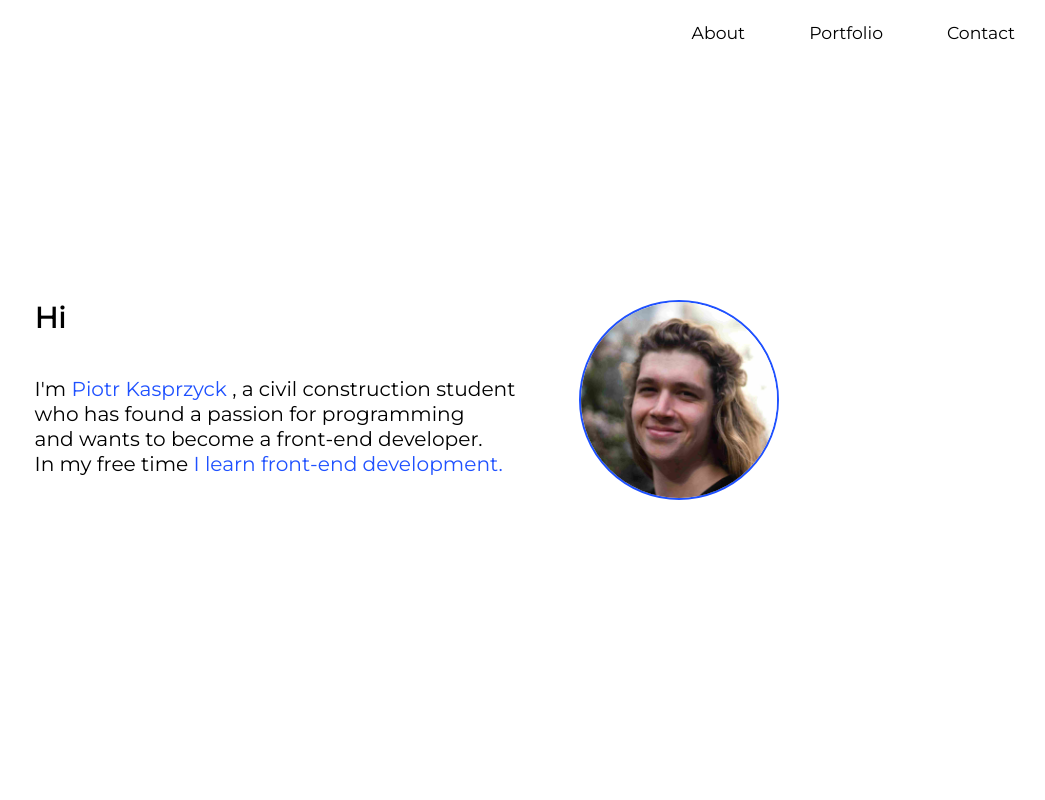
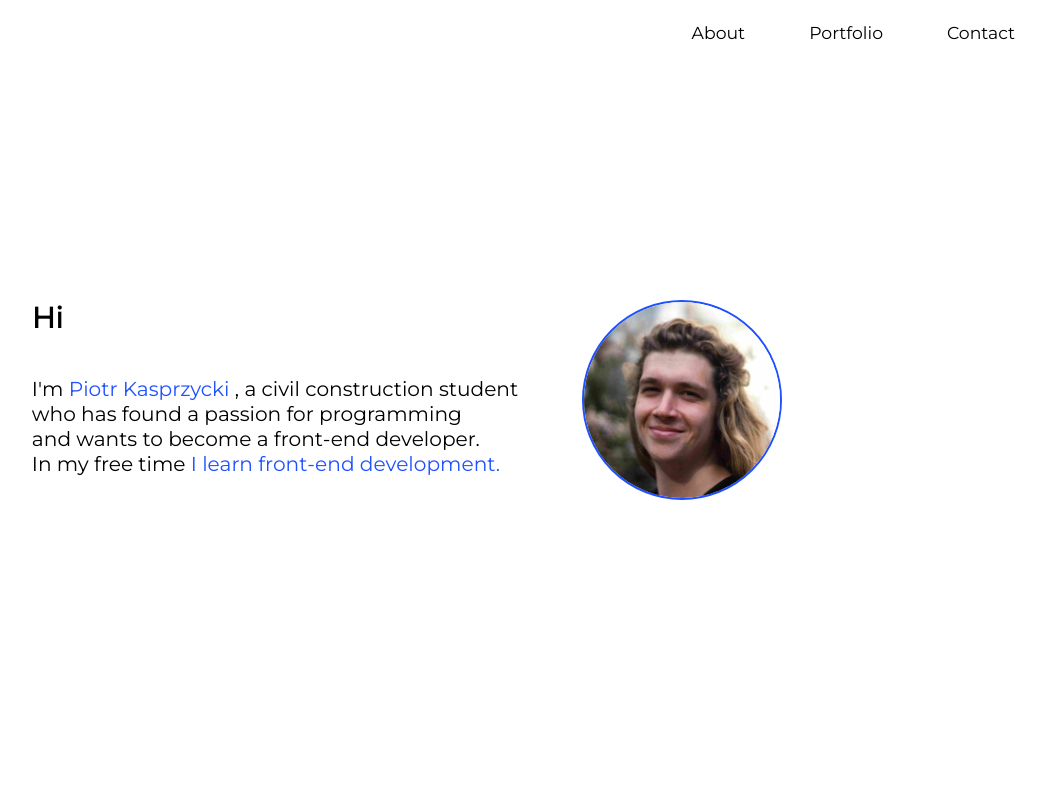
Before and after one commit to piotrKasprzycki/my-personal-website, a plain HTML site: page index.html in a window 1280 px wide. Shown: the top 800 px of the page, without its empty margins (233-1278 px from the left). Drawn offline with nearby package versions, Linux system fonts and the light colour scheme.

Commit message:
Edit home p typo

```diff
--- a/index.html
+++ b/index.html
@@ -29,7 +29,7 @@
       <section id="home">
         <div id="home-wrapper">
           <h1>Hi</h1>
-          <p>I'm <span id="name">Piotr Kasprzyck
+          <p>I'm <span id="name">Piotr Kasprzycki
           </span>,  a civil construction student<br> who has found a passion for programming<br> and wants to become a front-end developer.<br>In my free time <span id="passion"></span>
           </p>
           <img src="imgaes/photo-of-me.jpg" alt="portrait photo">
```
